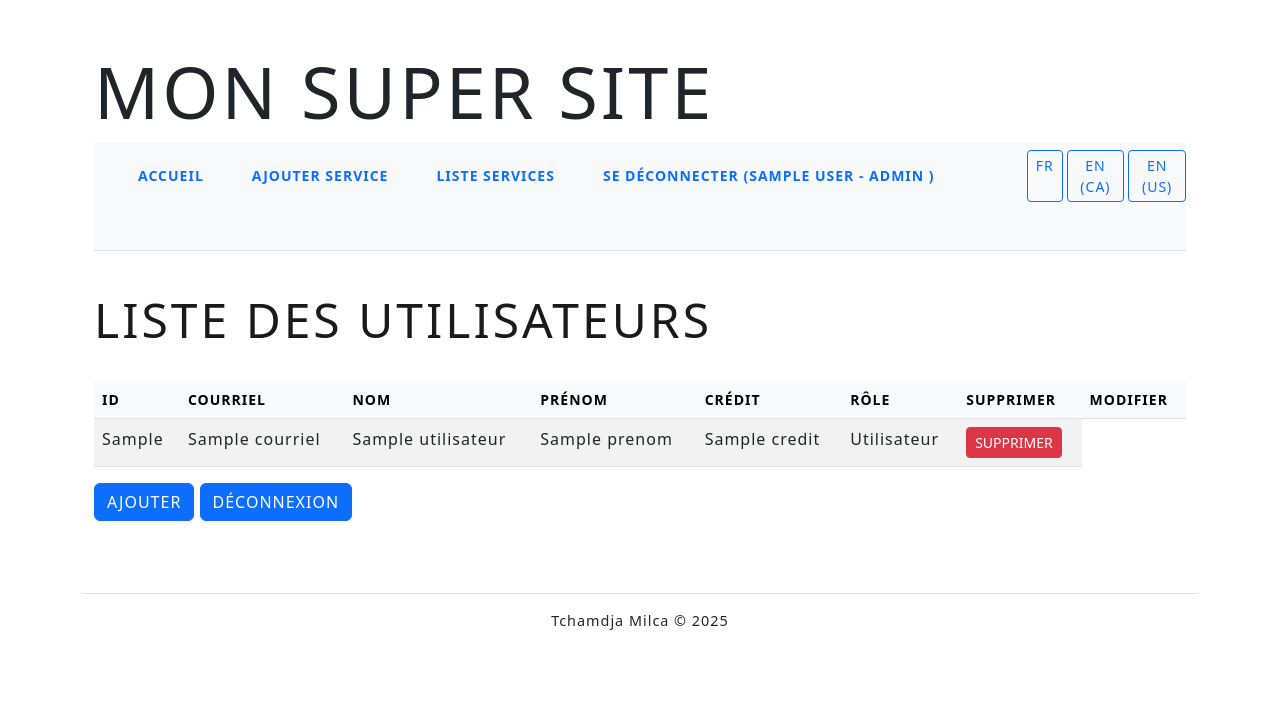
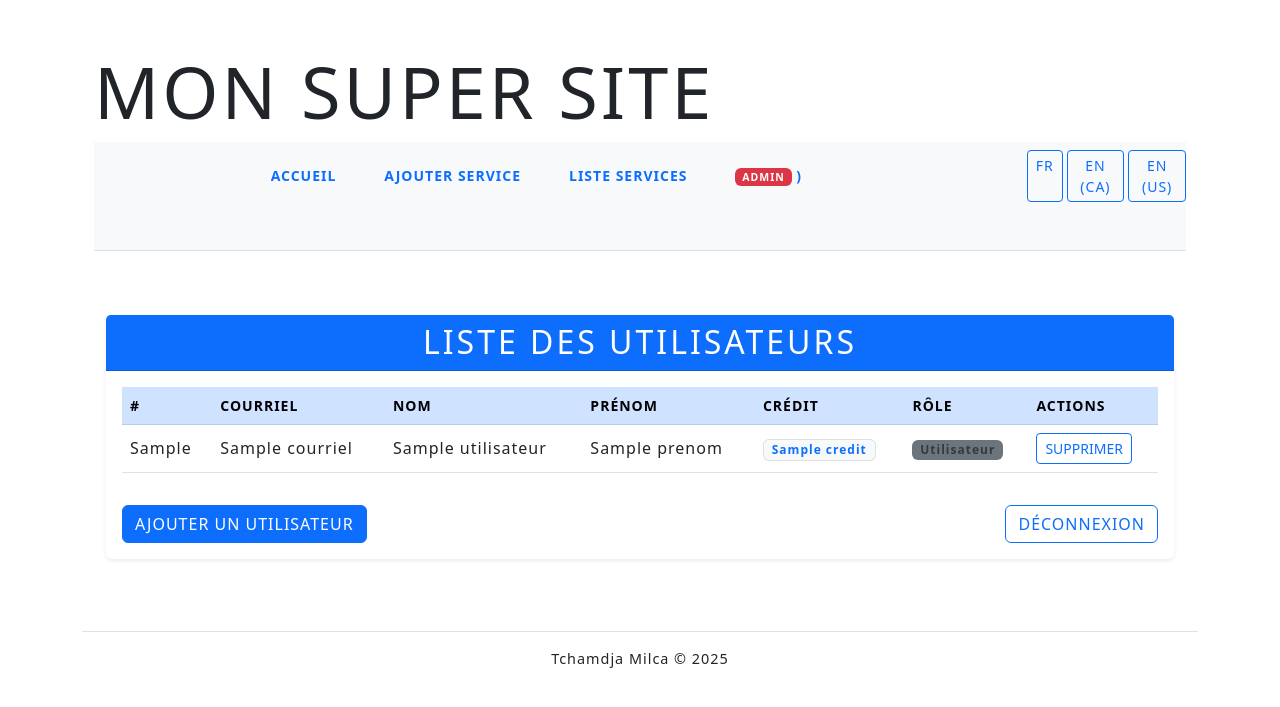
Before and after one commit to TchamdjaMilca/Tp1_Web3, a Flask app: template templates/comptes/liste_utilisateurs.jinja in a window 1280 px wide. Shown: the top 707 px of the page. Run offline with Flask 3, Linux system fonts and the light colour scheme; the visitor is signed in with stand-in values (Sample User, id 1); tables that the repository leaves empty or names only in its code hold one stand-in row (values such as "Sample post"); the template is opened without the code that fills it: most values are stand-ins (such as "Sample title", 1, 10 or a date in 2020); some libraries are stand-ins or nearby versions.

Commit message:
Amélioration de l'interface utilisateur pour les pages administratives et de liste des utilisateurs

```diff
--- a/templates/base.jinja
+++ b/templates/base.jinja
@@ -39,20 +39,23 @@
                         {% if session.get('id_utilisateur') %}
                         <li class="nav-item">
                             <a class="nav-link" href="{{ url_for('comptes.deconnexion') }}">
-                                Se déconnecter ({{ session.get('nom') }}
+                                {# Se déconnecter ({{ session.get('nom') }} #}
                                 {% if session.get('est_admin') %}
-                                - Admin
+                                <span class="badge bg-danger">Admin</span>
                                 {% else %}
-                                - Utilisateur
+                                <span class="badge bg-primary">Utilisateur</span>
                                 {% endif %}
                                 )
                             </a>
                         </li>
                         {% else %}
                         <li class="nav-item">
-                            <a class="nav-link" href="{{ url_for('comptes.connexion') }}">Se connecter</a>
+                            <a class="nav-link" href="{{ url_for('comptes.connexion') }}">
+                                Se connecter
+                            </a>
                         </li>
                         {% endif %}
+
 
                     </ul>
                 </div>
--- a/templates/comptes/liste_utilisateurs.jinja
+++ b/templates/comptes/liste_utilisateurs.jinja
@@ -1,20 +1,24 @@
 {% extends "base.jinja" %}
 
 {% block contenu %}
-<h2>Liste des utilisateurs</h2>
-
+<div class="container mt-5">
+  <div class="card shadow-sm border-0">
+    <div class="card-header bg-primary text-white text-center">
+      <h2 class="mb-0">Liste des utilisateurs</h2>
+    </div>
+    <div class="card-body">
       {% if utilisateurs %}
-<table class="table table-striped">
-  <thead>
+      <div class="table-responsive">
+        <table class="table table-hover align-middle">
+          <thead class="table-primary">
             <tr>
-      <th>ID</th>
+              <th>#</th>
               <th>Courriel</th>
               <th>Nom</th>
               <th>Prénom</th>
               <th>Crédit</th>
               <th>Rôle</th>
-      <th>supprimer</th>
-      <th>modifier</th>
+              <th>Actions</th>
             </tr>
           </thead>
           <tbody>
@@ -24,26 +28,47 @@
               <td>{{ u.courriel }}</td>
               <td>{{ u.nom }}</td>
               <td>{{ u.prenom }}</td>
-      <td>{{ u.credit }}</td>
-      <td>{{ 'Admin' if u.est_admin else 'Utilisateur' }}</td>
+              <td><span class="badge bg-light text-primary">{{ u.credit }}</span></td>
+              <td>
+                {% if u.est_admin %}
+                  <span class="badge bg-primary">Admin</span>
+                {% else %}
+                  <span class="badge bg-secondary">Utilisateur</span>
+                {% endif %}
+              </td>
               <td>
                 <form method="POST"
                       action="{{ url_for('comptes.supprimer_compte', id_utilisateur=u.id_utilisateur) }}"
-              class="form-suppression">
-          <button type="submit" class="btn btn-danger btn-sm">Supprimer</button>
+                      class="d-inline">
+                  <button type="submit" class="btn btn-outline-primary btn-sm">
+                    Supprimer
+                  </button>
                 </form>
+              </td>
             </tr>
-
             {% endfor %}
-
           </tbody>
         </table>
-      <a href="{{url_for('comptes.form_ajout_compter')}}" class="btn btn-primary">Ajouter</a>
+      </div>
 
+      <div class="d-flex justify-content-between mt-3">
+        <a href="{{ url_for('comptes.form_ajout_compter') }}" class="btn btn-primary">
+           Ajouter un utilisateur
+        </a>
+        <a href="{{ url_for('comptes.deconnexion') }}" class="btn btn-outline-primary">
+           Déconnexion
+        </a>
+      </div>
 
       {% else %}
-<p>Aucun utilisateur trouvé.</p>
+      <p class="text-muted text-center">Aucun utilisateur trouvé.</p>
+      <div class="text-center mt-3">
+        <a href="{{ url_for('comptes.form_ajout_compter') }}" class="btn btn-primary">
+          Ajouter un utilisateur
+        </a>
+      </div>
       {% endif %}
-
-<a class="btn btn-primary" href="{{ url_for('comptes.deconnexion') }}">Déconnexion</a>
+    </div>
+  </div>
+</div>
 {% endblock %}
```
Also changed, not shown: templates/comptes/admin.jinja (+31 -7 lines). Lines whose indentation alone changed are shown as unchanged.
